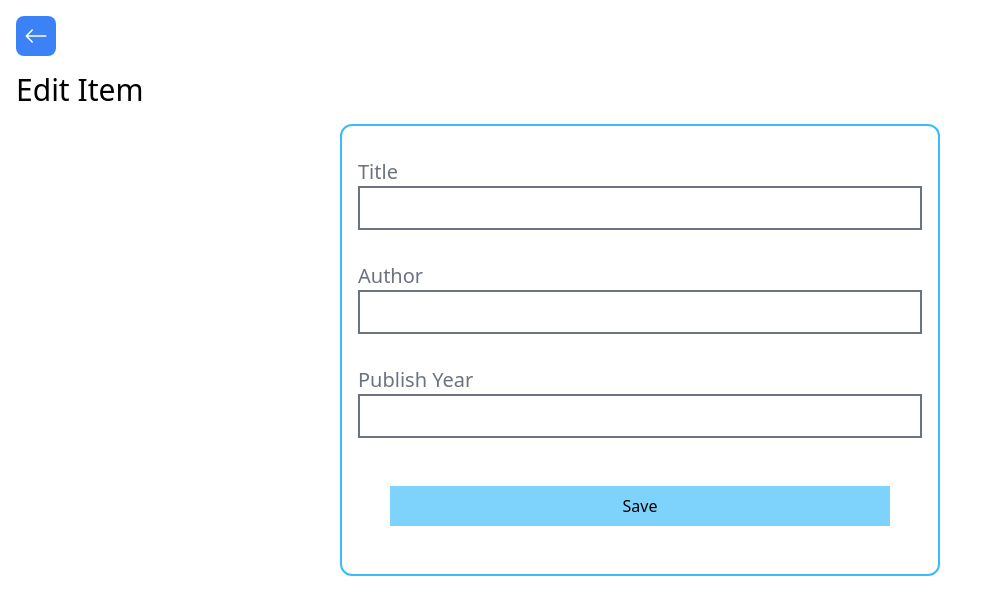
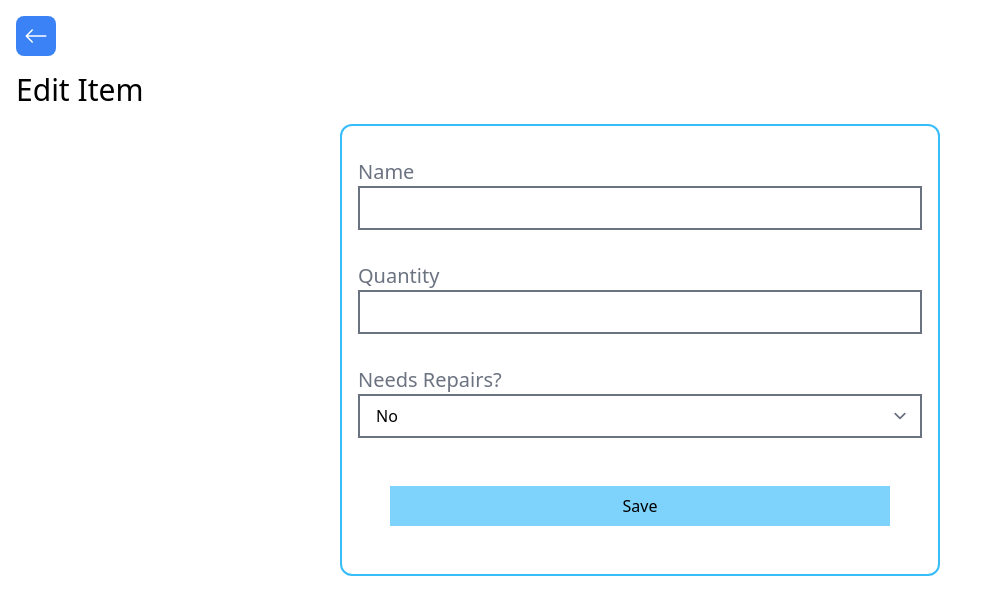
Before and after one commit to ssugam10/SAC_Management_System, a React (Vite) app in the folder frontend/: page /items/edit/1 in a window 1280 px wide. Shown: the top 614 px of the page, without its empty margins (0-987 px from the left). Built offline with nearby package versions, Linux system fonts and the light colour scheme; no server answers.

Commit message:
update item and show item working

```diff
--- a/frontend/index.html
+++ b/frontend/index.html
@@ -5,7 +5,7 @@
     <meta charset="UTF-8" />
     <link rel="icon" type="image/svg+xml" href="/vite.svg" />
     <meta name="viewport" content="width=device-width, initial-scale=1.0" />
-    <title>Vite + React</title>
+    <title>SAC Management System</title>
     <link href="https://cdnjs.cloudflare.com/ajax/libs/flowbite/2.3.0/flowbite.min.css" rel="stylesheet" />
 
 </head>
--- a/frontend/src/App.jsx
+++ b/frontend/src/App.jsx
@@ -2,19 +2,19 @@ import React from "react";
 import { Routes, Route } from "react-router-dom";
 
 import Home from "./pages/Home";
-import CreateBook from "./pages/CreateBooks";
-import ShowBook from "./pages/ShowBook";
-import EditBook from "./pages/EditBook";
-import DeleteBook from "./pages/DeleteBook";
+import CreateItem from "./pages/CreateItems";
+import ShowItem from "./pages/ShowItem";
+import EditItem from "./pages/EditItem";
+import DeleteItem from "./pages/DeleteItem";
 
 const App = () => {
     return (
         <Routes>
             <Route path="/" element={<Home />} />
-            <Route path="/items/create" element={<CreateBook />} />
-            <Route path="/items/details/:id" element={<ShowBook />} />
-            <Route path="/items/edit/:id" element={<EditBook />} />
-            <Route path="/items/delete/:id" element={<DeleteBook />} />
+            <Route path="/items/create" element={<CreateItem />} />
+            <Route path="/items/details/:id" element={<ShowItem />} />
+            <Route path="/items/edit/:id" element={<EditItem />} />
+            <Route path="/items/delete/:id" element={<DeleteItem />} />
         </Routes>
     );
 };
--- a/frontend/src/pages/CreateBooks.jsx
+++ b/frontend/src/pages/CreateItems.jsx
@@ -11,7 +11,7 @@ const CreateItem = () => {
     const [loading, setLoading] = useState(false);
     const navigate = useNavigate();
 
-    const handleSaveBook = () => {
+    const handleSaveItem = () => {
         const data = {
             name,
             repairs: needRepairs,
@@ -96,7 +96,7 @@ const CreateItem = () => {
 
                 <button
                     className="mt-2 mb-2 py-2 px-4 bg-blue-500 text-white font-semibold rounded-md hover:bg-blue-600"
-                    onClick={handleSaveBook}
+                    onClick={handleSaveItem}
                 >
                     Save
                 </button>
--- a/frontend/src/pages/EditBook.jsx
+++ b/frontend/src/pages/EditItem.jsx
@@ -1,25 +1,21 @@
-import React, { useState, useEffect } from "react";
+import { useState, useEffect } from "react";
 import BackButton from "../components/BackButton";
 import Spinner from "../components/Spinner";
 import axios from "axios";
 import { useNavigate, useParams } from "react-router-dom";
 
-const EditBook = () => {
-    const [title, setTitle] = useState("");
-    const [author, setAuthor] = useState("");
-    const [publishYear, setPublishYear] = useState("");
+const EditItem = () => {
+    const [item, setItem] = useState({});
     const [loading, setLoading] = useState(false);
     const navigate = useNavigate();
     const { id } = useParams();
 
     useEffect(() => {
         setLoading(true);
-        const result = axios
-            .get(`http://localhost:5555/items/${id}`)
+        axios
+            .get(`http://localhost:5555/api/item/${id}`)
             .then((response) => {
-                setTitle(response.data.title);
-                setAuthor(response.data.author);
-                setPublishYear(response.data.publishYear);
+                setItem(response.data);
                 setLoading(false);
             })
             .catch((err) => {
@@ -29,15 +25,10 @@ const EditBook = () => {
             });
     }, []);
 
-    const handleEditBook = () => {
-        const data = {
-            title,
-            author,
-            publishYear,
-        };
+    const handleEditItem = () => {
         setLoading(true);
         axios
-            .put(`http://localhost:5555/items/${id}`, data)
+            .put(`http://localhost:5555/api/item/${id}`, item)
             .then(() => {
                 setLoading(false);
                 navigate("/");
@@ -56,35 +47,54 @@ const EditBook = () => {
             {loading ? <Spinner /> : ""}
             <div className="flex flex-col border-2 border-sky-400 rounded-xl w-[600px] p-4 mx-auto">
                 <div className="my-4">
-                    <label className="text-xl mr-4 text-gray-500">Title</label>
+                    <label className="text-xl mr-4 text-gray-500">Name</label>
                     <input
                         type="text"
-                        value={title}
-                        onChange={(e) => setTitle(e.target.value)}
+                        name="name"
+                        value={item?.name}
+                        onChange={(e) =>
+                            setItem({ ...item, name: e.target.value })
+                        }
                         className="border-2 border-gray-500 px-4 py-2 w-full"
                     />
                 </div>
                 <div className="my-4">
-                    <label className="text-xl mr-4 text-gray-500">Author</label>
+                    <label className="text-xl mr-4 text-gray-500">
+                        Quantity
+                    </label>
                     <input
                         type="text"
-                        value={author}
-                        onChange={(e) => setAuthor(e.target.value)}
+                        name="quantity"
+                        value={item?.quantity}
+                        onChange={(e) =>
+                            setItem({ ...item, quantity: e.target.value })
+                        }
                         className="border-2 border-gray-500 px-4 py-2  w-full "
                     />
                 </div>
                 <div className="my-4">
                     <label className="text-xl mr-4 text-gray-500">
-                        Publish Year
+                        Needs Repairs?
                     </label>
-                    <input
-                        type="number"
-                        value={publishYear}
-                        onChange={(e) => setPublishYear(e.target.value)}
-                        className="border-2 border-gray-500 px-4 py-2  w-full "
-                    />
+                    <div>
+                        <select
+                            id="needRepairs"
+                            value={item?.needRepairs ? item.needRepairs : false}
+                            onChange={(e) => {
+                                setItem({
+                                    ...item,
+                                    needRepairs: e.target.value,
+                                });
+                                console.log(e.target.value);
+                            }}
+                            className="border-2 border-gray-500 px-4 py-2  w-full "
+                        >
+                            <option value={false}>No</option>
+                            <option value={true}>Yes</option>
+                        </select>
+                    </div>
                 </div>
-                <button className="p-2 bg-sky-300 m-8" onClick={handleEditBook}>
+                <button className="p-2 bg-sky-300 m-8" onClick={handleEditItem}>
                     Save
                 </button>
             </div>
@@ -92,4 +102,4 @@ const EditBook = () => {
     );
 };
 
-export default EditBook;
+export default EditItem;
--- a/frontend/src/pages/Home.jsx
+++ b/frontend/src/pages/Home.jsx
@@ -46,7 +46,7 @@ const Home = () => {
                             className=" text-white"
                             style={{ backgroundColor: "#333" }}
                         >
-                            <th className="px-4 py-2">ID</th>
+                            <th className="px-4 py-2">Index</th>
                             <th className="px-4 py-2">Name</th>
                             <th className="px-4 py-2">Time of Issue</th>
                             <th className="px-4 py-2">Need repairs?</th>
--- a/frontend/src/pages/ShowBook.jsx
+++ b/frontend/src/pages/ShowItem.jsx
@@ -1,21 +1,21 @@
-import React, { useEffect, useState } from "react";
+import { useEffect, useState } from "react";
 import axios from "axios";
 import { useParams } from "react-router-dom";
 import BackButton from "../components/BackButton";
 import Spinner from "../components/Spinner";
 
-const ShowBook = () => {
-    const [item, setBook] = useState({});
+const ShowItem = () => {
+    const [item, setItem] = useState({});
     const [loading, setLoading] = useState(false);
     const { id } = useParams();
 
     useEffect(() => {
         setLoading(true);
         axios
-            .get(`http://localhost:5555/items/${id}`)
+            .get(`http://localhost:5555/api/item/${id}`)
             .then((response) => {
                 console.log(response);
-                setBook(response.data);
+                setItem(response.data);
                 setLoading(false);
             })
             .catch((err) => {
@@ -34,42 +34,33 @@ const ShowBook = () => {
                 <div className="flex flex-col border-2 border-sky-400 rounded-xl w-fit p-4">
                     <div className="my-4">
                         <span className="text-xl mr-4 text-gray-500">Id</span>
-                        <span>{item._id}</span>
+                        <span>{item.id}</span>
+                    </div>
+
+                    <div className="my-4">
+                        <span className="text-xl mr-4 text-gray-500">Name</span>
+                        <span>{item.name}</span>
                     </div>
 
                     <div className="my-4">
                         <span className="text-xl mr-4 text-gray-500">
-                            Title
+                            Student
                         </span>
-                        <span>{item.title}</span>
+                        <span>{item.author ? item.author : "-"}</span>
                     </div>
 
                     <div className="my-4">
                         <span className="text-xl mr-4 text-gray-500">
-                            Author
+                            Quantity
                         </span>
-                        <span>{item.author}</span>
+                        <span>{item.quantity}</span>
                     </div>
 
                     <div className="my-4">
                         <span className="text-xl mr-4 text-gray-500">
-                            Publish Year
+                            Remaining
                         </span>
-                        <span>{item.publishYear}</span>
-                    </div>
-
-                    <div className="my-4">
-                        <span className="text-xl mr-4 text-gray-500">
-                            Create Time
-                        </span>
-                        <span>{new Date(item.createdAt).toString()}</span>
-                    </div>
-
-                    <div className="my-4">
-                        <span className="text-xl mr-4 text-gray-500">
-                            Last Update Time
-                        </span>
-                        <span>{new Date(item.updatedAt).toString()}</span>
+                        <span>{item.remaining}</span>
                     </div>
                 </div>
             )}
@@ -77,4 +68,4 @@ const ShowBook = () => {
     );
 };
 
-export default ShowBook;
+export default ShowItem;
```
Also changed, not shown: frontend/src/pages/DeleteItem.jsx (renamed from frontend/src/pages/DeleteBook.jsx), 2 other files (tests, documents, lock files or other folders).
